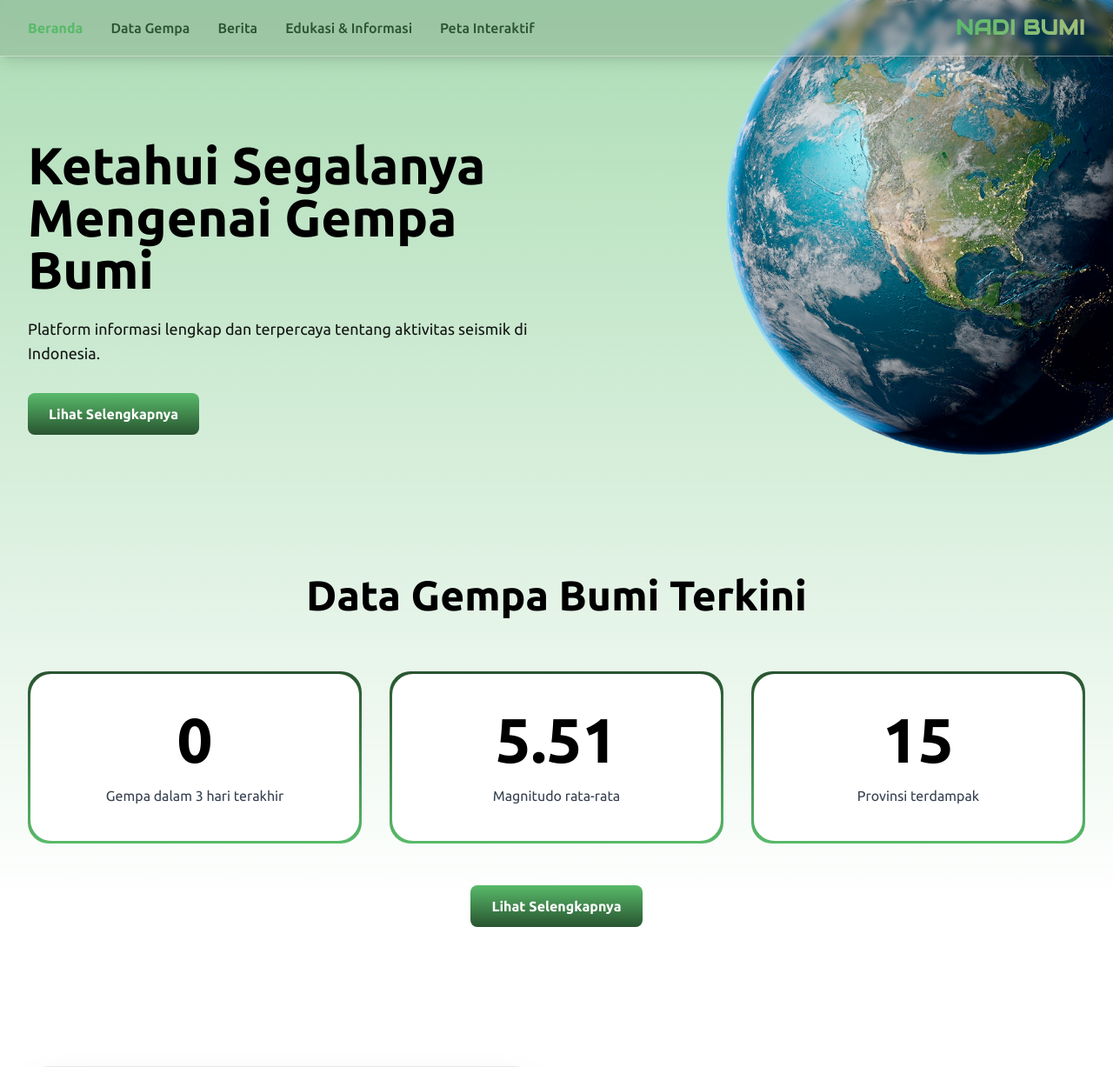
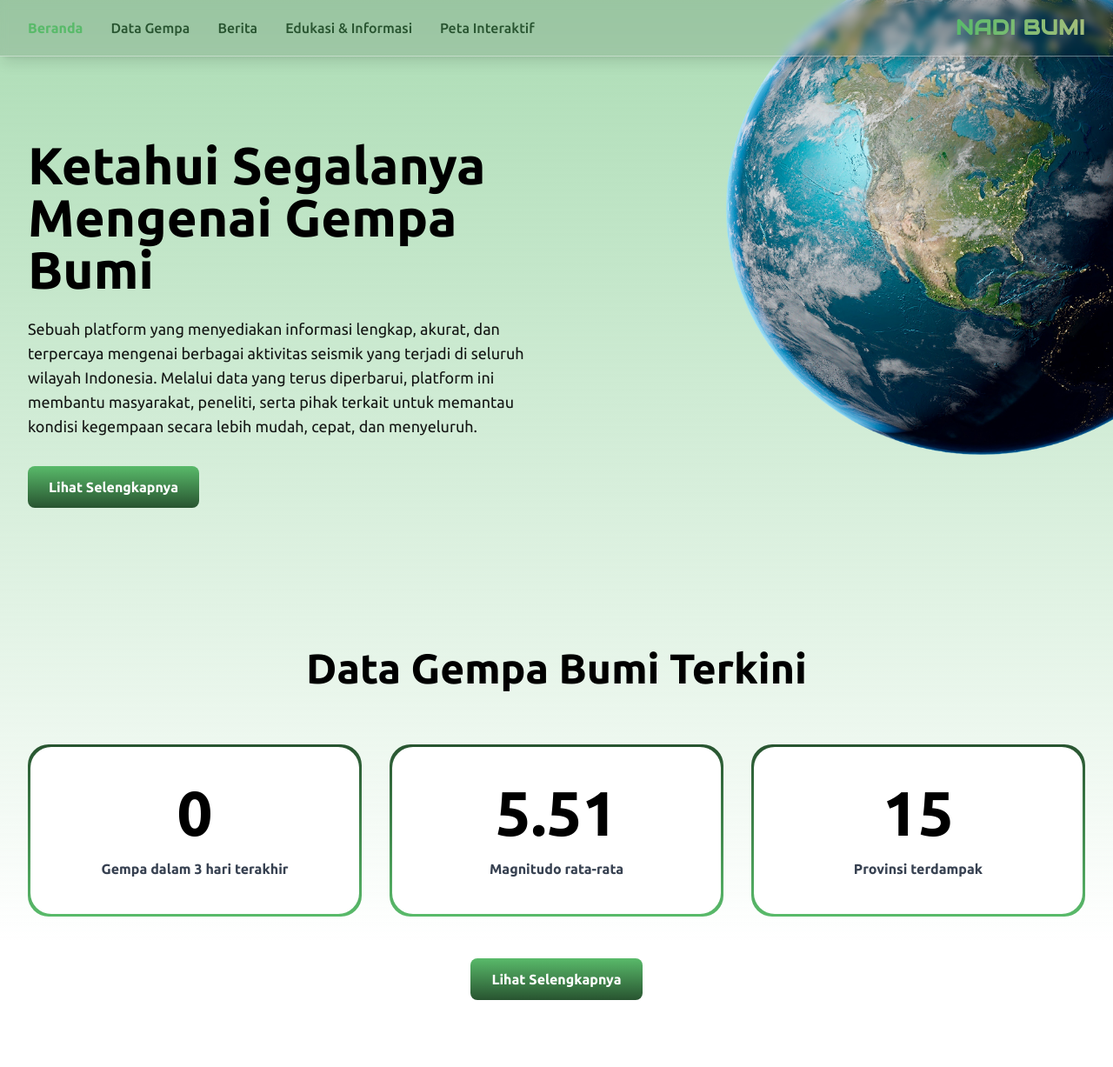
Before and after one commit to IvandryPage/nadi-bumi, a PHP site: page /beranda.php in a window 1280 px wide; the page is wider, and only the part inside the window is pictured. Shown: the top 1227 px of that part at 87% size. Run offline with PHP 8.4, Linux system fonts and the light colour scheme; data comes from the database, SQL or seed files in the repository; some libraries are stand-ins or nearby versions.

Commit message:
Improve text clarity and emphasis in beranda.php
Updated text to enhance clarity and emphasis.

```diff
--- a/beranda.php
+++ b/beranda.php
@@ -69,7 +69,9 @@ include __DIR__ . "/includes/_header.php";
             Ketahui Segalanya<br />Mengenai Gempa Bumi
           </h1>
           <p class="text-lg text-light opacity-90 mb-8">
-            Platform informasi lengkap dan terpercaya tentang aktivitas seismik di Indonesia.
+          Sebuah platform yang menyediakan informasi lengkap, akurat, dan terpercaya mengenai
+          berbagai aktivitas seismik yang terjadi di seluruh wilayah Indonesia. Melalui data yang terus diperbarui,
+          platform ini membantu masyarakat, peneliti, serta pihak terkait untuk memantau kondisi kegempaan secara lebih mudah, cepat, dan menyeluruh.
           </p>
           <a href="data-gempa.php"
             class="px-6 py-3 inline-block bg-gradient-to-b from-[#59BA6A] to-[#285430] text-white font-semibold rounded-lg">
@@ -95,7 +97,7 @@ include __DIR__ . "/includes/_header.php";
         <div class="p-[3px] rounded-3xl bg-gradient-to-b to-[#59BA6A] from-[#285430]">
           <div class="bg-white p-10 rounded-3xl text-center">
             <div class="text-7xl font-bold text-secondary mb-4"><?= $gempaMingguIni ?></div>
-            <p class="text-gray-700">Gempa dalam 3 hari terakhir</p>
+            <p class="text-gray-700 font-bold">Gempa dalam 3 hari terakhir</p>
           </div>
         </div>
 
@@ -103,7 +105,7 @@ include __DIR__ . "/includes/_header.php";
         <div class="p-[3px] rounded-3xl bg-gradient-to-b to-[#59BA6A] from-[#285430]">
           <div class="bg-white p-10 rounded-3xl text-center">
             <div class="text-7xl font-bold text-secondary mb-4"><?= $rataMagnitude ?></div>
-            <p class="text-gray-700">Magnitudo rata-rata</p>
+            <p class="text-gray-700 font-bold">Magnitudo rata-rata</p>
           </div>
         </div>
 
@@ -111,7 +113,7 @@ include __DIR__ . "/includes/_header.php";
         <div class="p-[3px] rounded-3xl bg-gradient-to-b to-[#59BA6A] from-[#285430]">
           <div class="bg-white p-10 rounded-3xl text-center">
             <div class="text-7xl font-bold text-secondary mb-4"><?= $provinsiTerdampak ?></div>
-            <p class="text-gray-700">Provinsi terdampak</p>
+            <p class="text-gray-700 font-bold">Provinsi terdampak</p>
           </div>
         </div>
 
```
